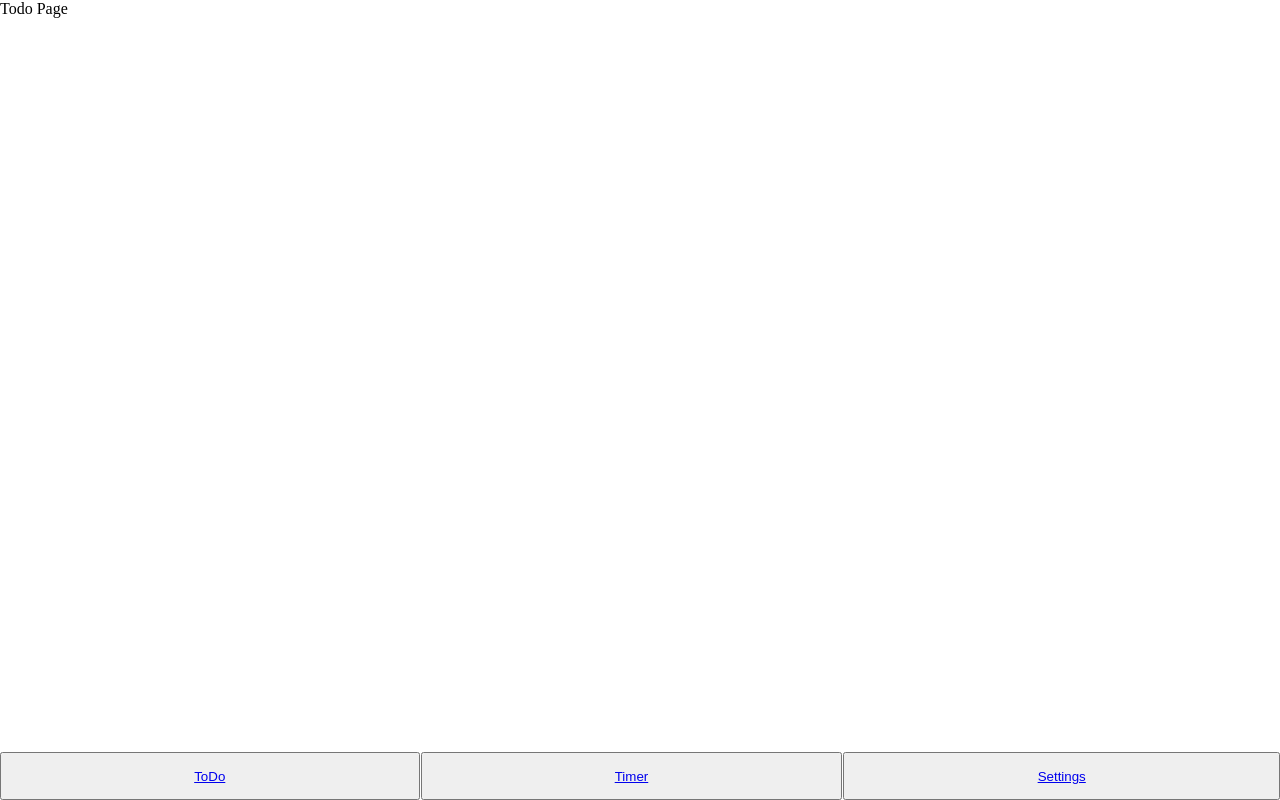
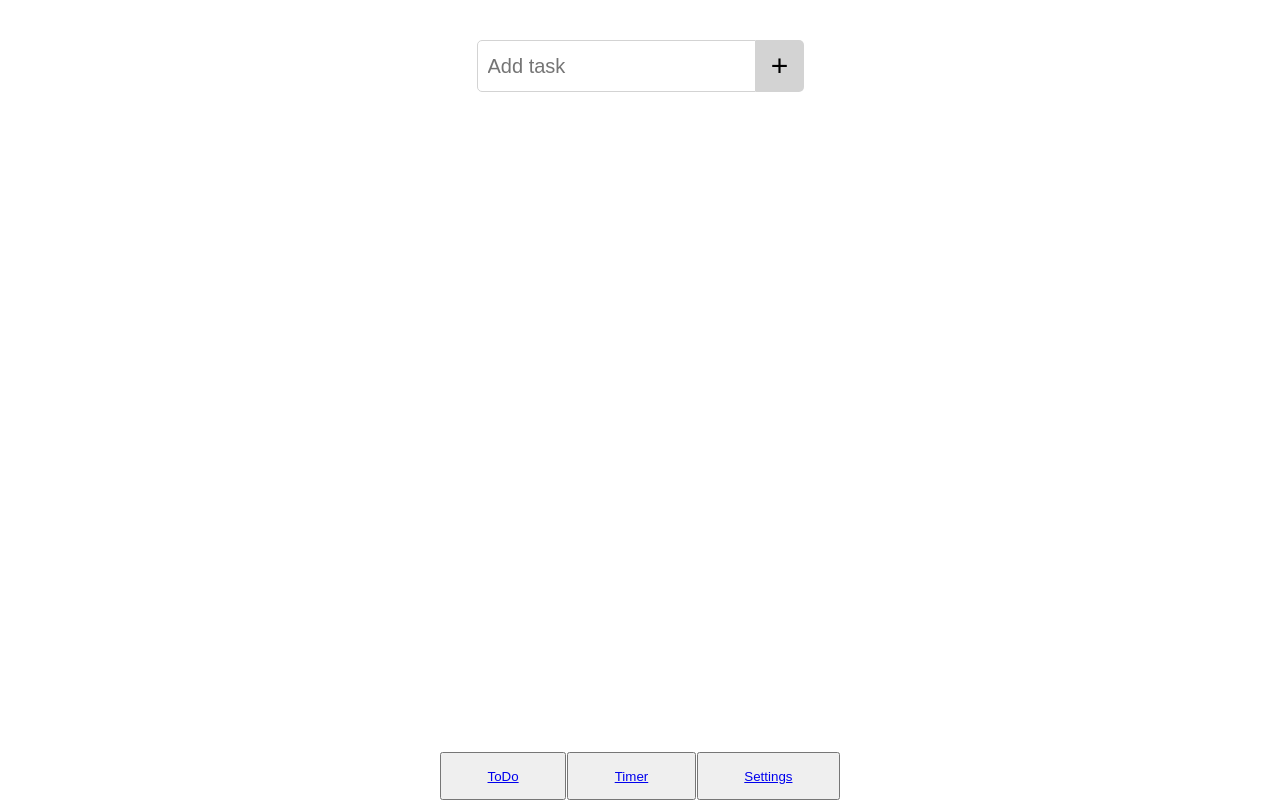
Before and after one commit to timodilg/capstone-project, a React (Create React App) app: page /todo in a window 1280 px wide. Built offline with nearby package versions, Linux system fonts and the light colour scheme.

Commit message:
Add todo list and styles.css

```diff
--- a/package.json
+++ b/package.json
@@ -10,6 +10,7 @@
     "react-dom": "^16.13.0",
     "react-router-dom": "5.1.2",
     "react-scripts": "3.4.0",
+    "react-uid": "2.2.0",
     "styled-components": "5.0.1"
   },
   "scripts": {
--- a/src/App.js
+++ b/src/App.js
@@ -1,10 +1,11 @@
 import React from 'react'
-import { BrowserRouter as Router, Switch, Route, Link } from 'react-router-dom'
+import { BrowserRouter as Router, Switch, Route } from 'react-router-dom'
 import styled from 'styled-components/macro'
 import Todo from './pages/Todo'
 import Timer from './pages/Timer'
 import Settings from './pages/Settings'
 import Navigation from './Navigation'
+import './styles.css'
 
 export default function App() {
   return (
@@ -30,10 +31,13 @@ export default function App() {
 const AppGrid = styled.div`
   display: grid;
   grid-template-rows: auto 48px;
+  margin: 0 auto;
+  max-width: 400px;
   position: fixed;
   left: 0;
   right: 0;
   top: 0;
   bottom: 0;
-  height: 100%;
+  height: 100vh;
+  font-family: sans-serif;
 `
--- a/src/Navigation.js
+++ b/src/Navigation.js
@@ -1,18 +1,18 @@
 import React from 'react'
 import styled from 'styled-components/macro'
-import { Link } from 'react-router-dom'
+import { NavLink } from 'react-router-dom'
 
 export default function Navigation() {
   return (
     <NavStyling>
       <button>
-        <Link to="/todo">ToDo</Link>
+        <NavLink to="/todo">ToDo</NavLink>
       </button>
       <button>
-        <Link to="/timer">Timer</Link>
+        <NavLink to="/timer">Timer</NavLink>
       </button>
       <button>
-        <Link to="/settings">Settings</Link>
+        <NavLink to="/settings">Settings</NavLink>
       </button>
     </NavStyling>
   )
--- /dev/null
+++ b/src/components/Form.js
@@ -0,0 +1,33 @@
+import React, { useState } from 'react'
+import '../styles.css'
+
+export default function Form({ onSubmit }) {
+  const [todoText, setTodoText] = useState('')
+
+  return (
+    <form onSubmit={handleSubmit} className="form">
+      <input
+        type="text"
+        name="name"
+        placeholder="Add task"
+        value={todoText}
+        onChange={updateInputText}
+        className="form-input"
+      />
+      <button className="form-btn">+</button>
+    </form>
+  )
+
+  function updateInputText(event) {
+    setTodoText(event.target.value)
+  }
+
+  function handleSubmit(event) {
+    event.preventDefault()
+    todoText.length > 0
+      ? onSubmit(todoText) && setTodoText('')
+      : setTodoText('')
+    //   todoText.reset()
+    // form.todo.focus()
+  }
+}
--- /dev/null
+++ b/src/components/List.js
@@ -0,0 +1,24 @@
+import React from 'react'
+
+export default function List({ todos, onDelete }) {
+  return (
+    <ul>
+      {todos.map(todo => (
+        <li key={todo.id}>
+          {/* <span onClick={() => onDelete(todo.id)}> */}
+          <input type="checkbox" />
+          <span>{todo.name}</span>
+          {/* </span> */}
+        </li>
+      ))}
+    </ul>
+  )
+}
+
+{
+  /* <label class="todo">
+    <input type="checkbox" ${todo.done ? 'checked' : ''}> <span>${
+      todo.name
+    }</span>
+  </label> */
+}
--- a/src/pages/Todo.js
+++ b/src/pages/Todo.js
@@ -1,5 +1,26 @@
-import React from 'react'
+import React, { useState } from 'react'
+// import './styles.css'
+import Form from '../components/Form'
+import List from '../components/List'
 
 export default function Todo() {
-  return <div>Todo Page</div>
+  const [todos, setTodos] = useState([])
+
+  return (
+    <div className="App">
+      <Form onSubmit={addTodo} />
+      <List todos={todos} onDelete={deleteTodo} />
+    </div>
+  )
+
+  function addTodo(todo) {
+    setTodos([{ name: todo, done: false, id: 1 + Math.random() }, ...todos])
+  }
+
+  function deleteTodo(id) {
+    const index = todos.findIndex(todo => todo.id === id)
+    setTodos([...todos.slice(0, index), ...todos.slice(index + 1)])
+  }
 }
+
+// UID erstmal rausgenommen. Orientiert an BeispieL: https://codesandbox.io/s/start-delete-item-from-state-o2edo stattdessen mit Math.random eine ID generiert.
--- /dev/null
+++ b/src/styles.css
@@ -0,0 +1,47 @@
+.App {
+  /* text-align: center; */
+  margin: 40px auto;
+  /* display: grid; */
+  /* gap: 60px; */
+  font-size: 20px;
+}
+ul {
+  list-style: none;
+  padding: 0;
+}
+.done {
+  text-decoration: line-through;
+}
+
+li {
+  margin-top: 10px;
+}
+span {
+  margin-left: 10px;
+}
+
+.delete-btn {
+  font-size: 0.7rem;
+  color: #999;
+  cursor: pointer;
+}
+
+.form {
+  display: grid;
+  grid-template-columns: auto 48px;
+}
+
+.form-input {
+  height: 48px;
+  font-size: 20px;
+  border-radius: 5px 0 0 5px;
+  border: 1px solid lightgray;
+  padding-left: 10px;
+}
+
+.form-btn {
+  font-size: 1.5em;
+  border: none;
+  border-radius: 0 5px 5px 0;
+  background-color: lightgray;
+}
```
Also changed, not shown: 1 other file (tests, documents, lock files or other folders).
